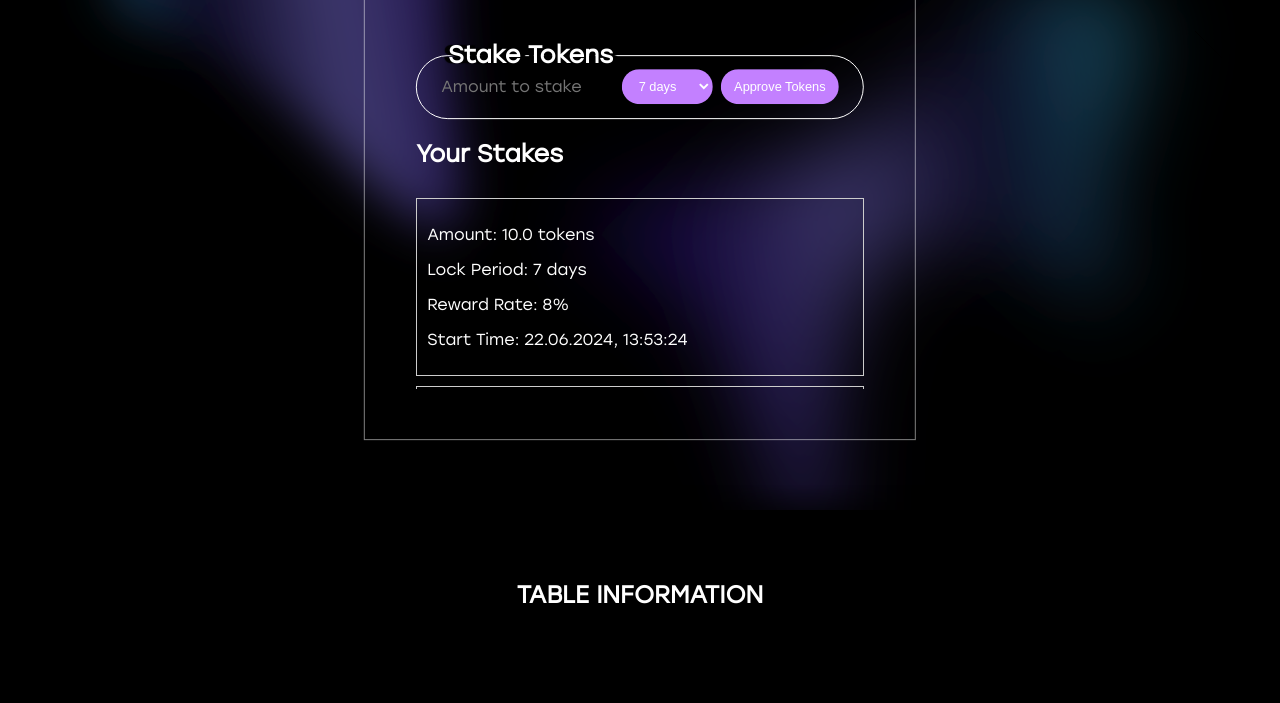
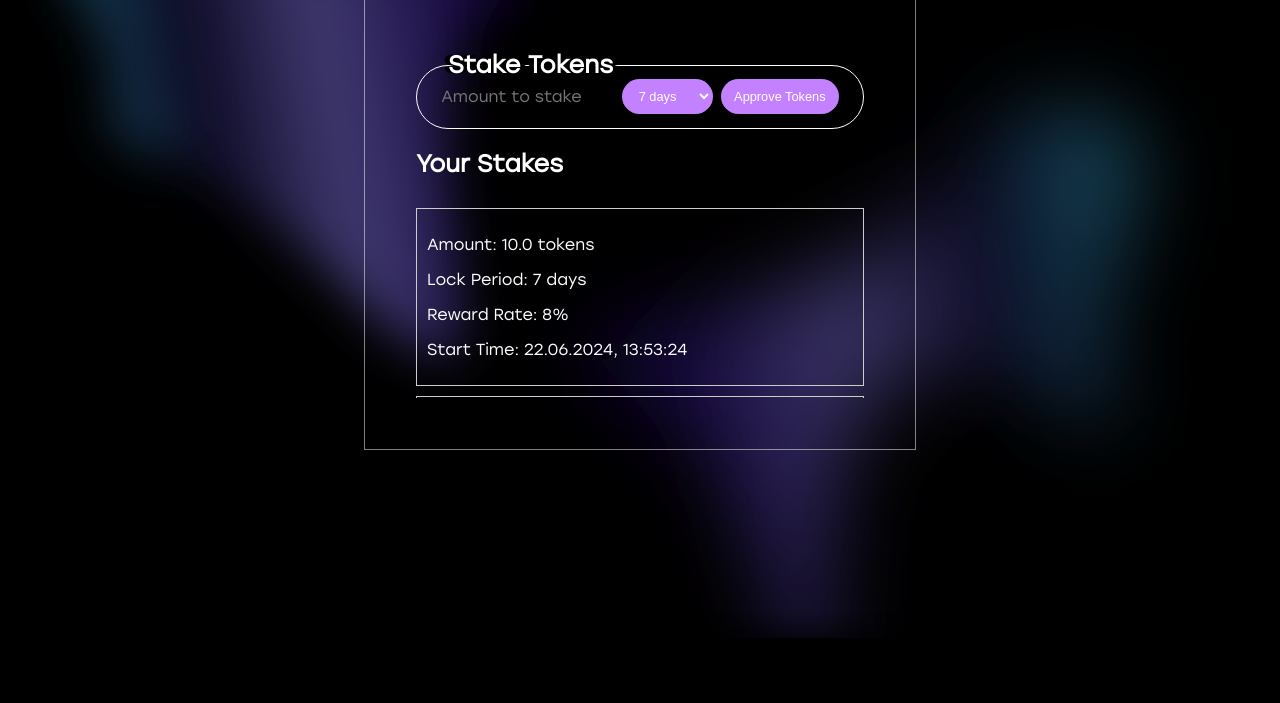
Before and after one commit to DeFoba/staking, a plain HTML site: page index.html in a window 1280 px wide. Shown: the part 290-993 px from the top of the page. Drawn offline with Linux system fonts and the light colour scheme.

Commit message:
Bug fixes

```diff
--- a/css/style.css
+++ b/css/style.css
@@ -32,10 +32,11 @@ body {
 /* FORM */
 
 #maincontainer {
-    position: absolute;
-    left: 50%;
-    top: 53%;
-    transform: translate(-50%, -50%);
+    position: relative;
+    /* position: absolute; */
+    /* left: 50%; */
+    /* top: 53%; */
+    /* transform: translate(-50%, -50%); */
     display: flex;
     flex-direction: column;
     padding: 4%;
@@ -44,6 +45,8 @@ body {
     /* border-bottom-left-radius: 2em; */
     border: 1px solid rgba(255, 255, 255, 0.5);
     /* border-top-right-radius: 2em; */
+    margin: 0 auto;
+    margin-top: 10%;
 }
 
 #title_side {
```
